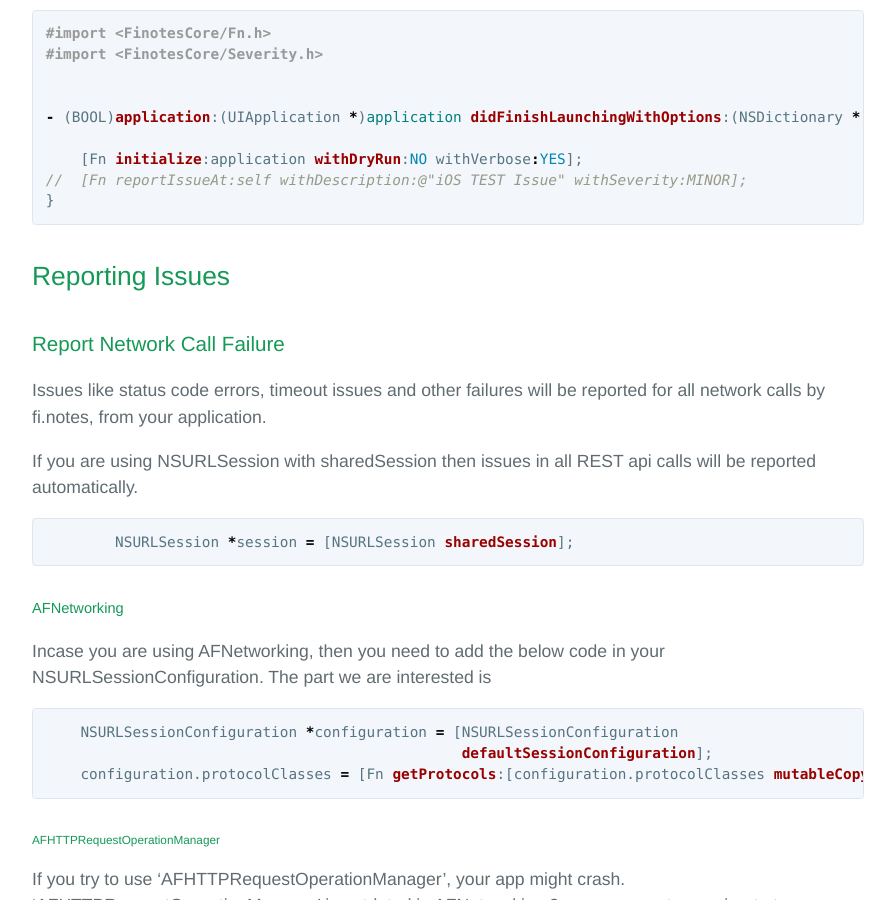
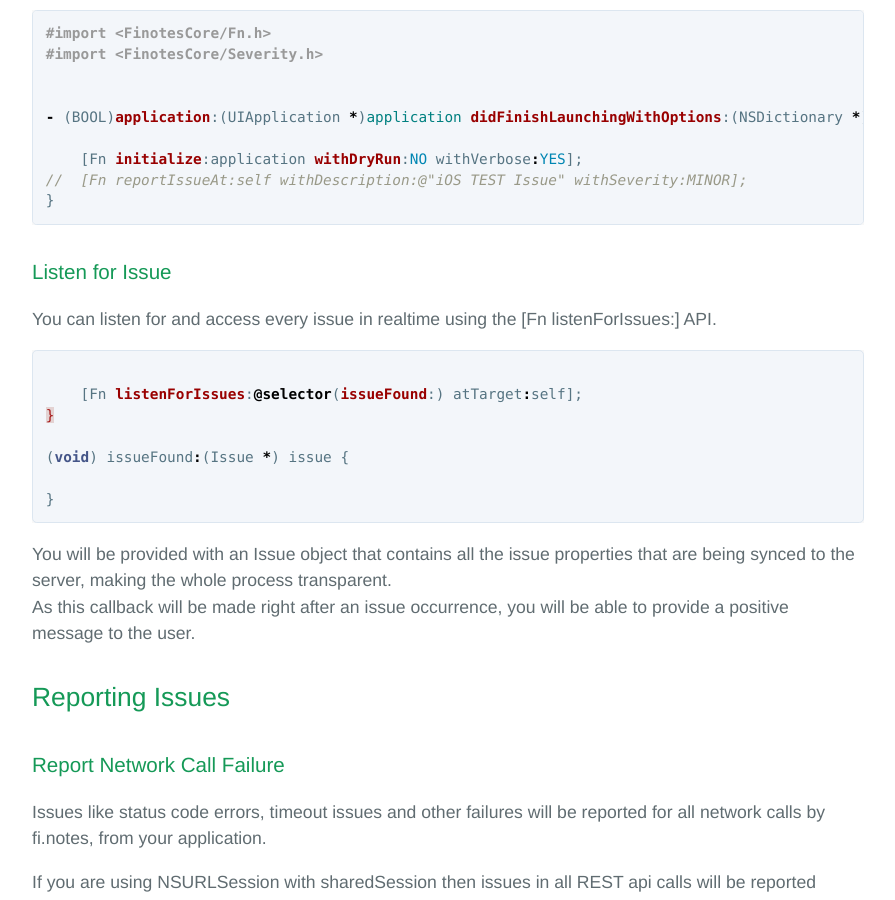
Before and after one commit to finotes/finotes.github.io, a Jekyll site: the page built from _posts/2018-01-19-ios-docs.md, in a window 1280 px wide and 900 px high, scrolled down 2680 px. Shown: the whole window, without its empty margins (192-1087 px from the left). Built offline with Jekyll 4.4.1, drawn with Linux system fonts in a browser that asks for light colours; some web fonts are replaced; some of the changed text lies outside the part shown.

Commit message:
Update 2018-01-19-ios-docs.md

````diff
--- a/_posts/2018-01-19-ios-docs.md
+++ b/_posts/2018-01-19-ios-docs.md
@@ -108,6 +108,20 @@ If the error still persists, do contact us at [fi.notes contact email](mailto:su
 //  [Fn reportIssueAt:self withDescription:@"iOS TEST Issue" withSeverity:MINOR];
 }
 ```
+
+### Listen for Issue
+You can listen for and access every issue in realtime using the [Fn listenForIssues:] API.
+```objc
+
+    [Fn listenForIssues:@selector(issueFound:) atTarget:self];
+}
+
+(void) issueFound:(Issue *) issue {
+
+}
+```
+You will be provided with an Issue object that contains all the issue properties that are being synced to the server, making the whole process transparent.
+As this callback will be made right after an issue occurrence, you will be able to provide a positive message to the user.
 
 ## Reporting Issues
 
@@ -453,15 +467,3 @@ You can report custom issues using the [Fn reportIssueAt:] API.
 			withSeverity:FATAL];
 }
 ```
-
-### Listen for Issue
-You can listen for and access every issue in realtime using the [Fn listenForIssues:] API.
-```objc
-
-    [Fn listenForIssues:@selector(issueFound:) atTarget:self];
-}
-
-(void) issueFound:(Issue *) issue {
-
-}
-```
````
